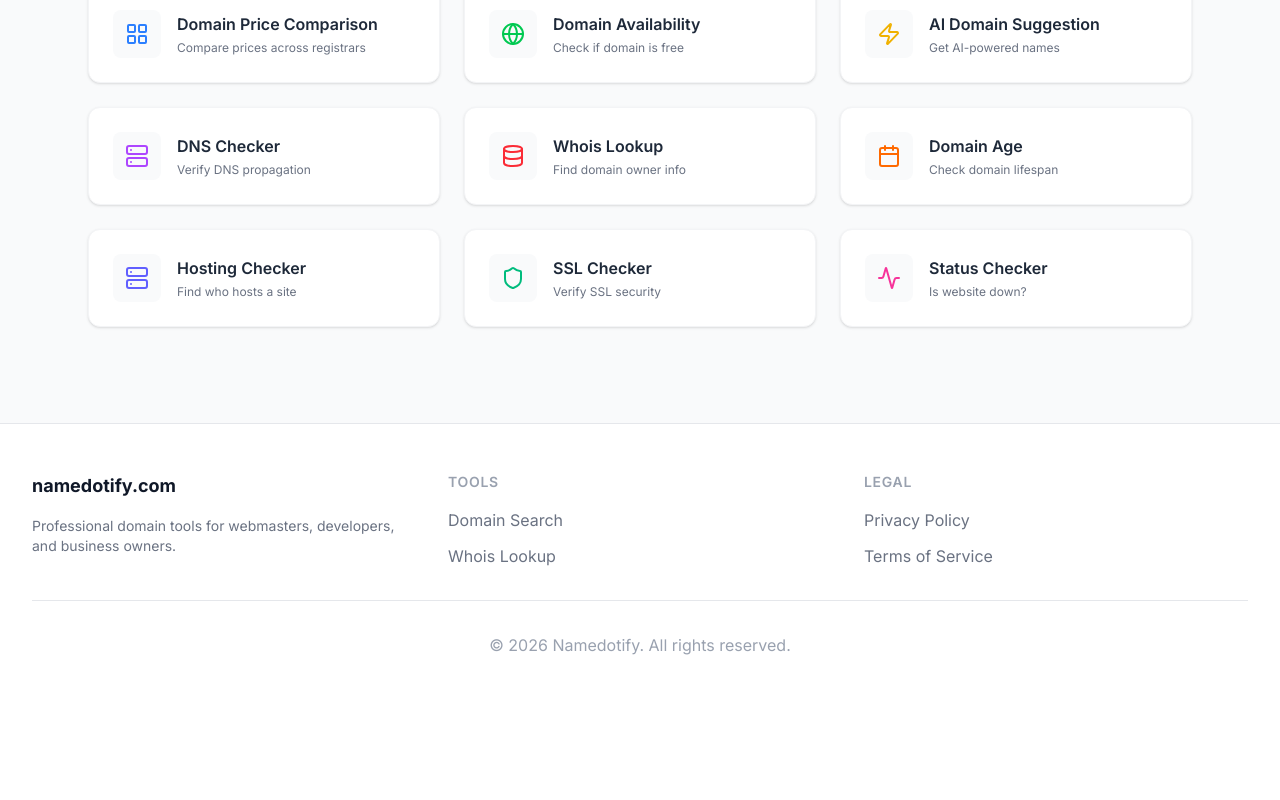
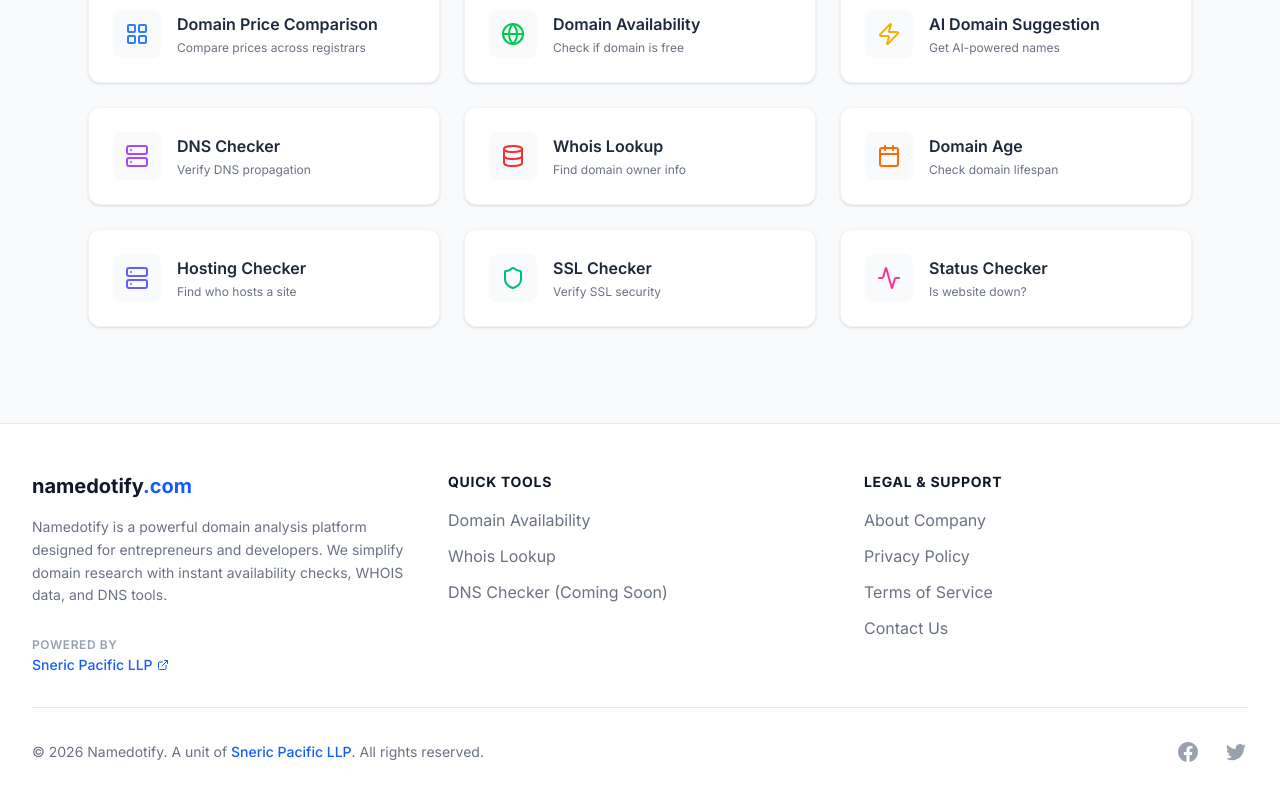
Before and after one commit to ashishjacob786/namedotify, a Next.js app: page / in a window 1280 px wide. Shown: the part 578-1378 px from the top of the page. Before the commit the page ends 1283 px from the top, so only its background shows below. Built offline with nearby package versions, Linux system fonts and the light colour scheme.

Commit message:
Updated footer with company branding

```diff
--- a/src/components/Footer.js
+++ b/src/components/Footer.js
@@ -1,36 +1,109 @@
 import React from 'react';
 import Link from 'next/link';
+import { ExternalLink } from 'lucide-react';
 
 export default function Footer() {
+  const currentYear = new Date().getFullYear();
+
   return (
     <footer className="bg-white border-t border-gray-200 mt-auto">
-      <div className="max-w-7xl mx-auto py-12 px-4 overflow-hidden sm:px-6 lg:px-8">
+      <div className="max-w-7xl mx-auto py-12 px-4 sm:px-6 lg:px-8">
+
+        {/* Top Section: Grid Layout */}
         <div className="grid grid-cols-1 md:grid-cols-3 gap-8 mb-8">
+
+            {/* Column 1: Brand & About */}
+            <div className="space-y-4">
+                <h3 className="text-xl font-bold text-gray-900">
+                    namedotify<span className="text-blue-600">.com</span>
+                </h3>
+                <p className="text-gray-500 text-sm leading-relaxed">
+                    Namedotify is a powerful domain analysis platform designed for entrepreneurs and developers.
+                    We simplify domain research with instant availability checks, WHOIS data, and DNS tools.
+                </p>
+                <div className="pt-2">
+                    <span className="text-xs font-semibold text-gray-400 uppercase tracking-wider">Powered By</span>
+                    <a
+                        href="https://snericpacific.com"
+                        target="_blank"
+                        rel="noopener noreferrer"
+                        className="block text-sm font-medium text-blue-600 hover:text-blue-800 transition flex items-center gap-1"
+                    >
+                        Sneric Pacific LLP <ExternalLink size={12} />
+                    </a>
+                </div>
+            </div>
+
+            {/* Column 2: Quick Tools */}
             <div>
-                <h3 className="text-lg font-bold text-gray-900 mb-4">namedotify.com</h3>
-                <p className="text-gray-500 text-sm">
-                    Professional domain tools for webmasters, developers, and business owners.
-                </p>
-            </div>
-            <div>
-                <h3 className="text-sm font-semibold text-gray-400 tracking-wider uppercase mb-4">Tools</h3>
+                <h3 className="text-sm font-bold text-gray-900 tracking-wider uppercase mb-4">Quick Tools</h3>
                 <ul className="space-y-3">
-                    <li><Link href="/" className="text-base text-gray-500 hover:text-blue-600">Domain Search</Link></li>
-                    <li><Link href="/whois" className="text-base text-gray-500 hover:text-blue-600">Whois Lookup</Link></li>
+                    <li>
+                        <Link href="/" className="text-base text-gray-500 hover:text-blue-600 transition">
+                            Domain Availability
+                        </Link>
+                    </li>
+                    <li>
+                        <Link href="/whois" className="text-base text-gray-500 hover:text-blue-600 transition">
+                            Whois Lookup
+                        </Link>
+                    </li>
+                    <li>
+                        <a href="#" className="text-base text-gray-500 hover:text-blue-600 transition">
+                            DNS Checker (Coming Soon)
+                        </a>
+                    </li>
                 </ul>
             </div>
+
+            {/* Column 3: Company & Legal */}
             <div>
-                <h3 className="text-sm font-semibold text-gray-400 tracking-wider uppercase mb-4">Legal</h3>
+                <h3 className="text-sm font-bold text-gray-900 tracking-wider uppercase mb-4">Legal & Support</h3>
                 <ul className="space-y-3">
-                    <li><a href="#" className="text-base text-gray-500 hover:text-blue-600">Privacy Policy</a></li>
-                    <li><a href="#" className="text-base text-gray-500 hover:text-blue-600">Terms of Service</a></li>
+                    <li>
+                        <a href="https://snericpacific.com" target="_blank" rel="noopener noreferrer" className="text-base text-gray-500 hover:text-blue-600 transition">
+                            About Company
+                        </a>
+                    </li>
+                    <li>
+                        <a href="#" className="text-base text-gray-500 hover:text-blue-600 transition">Privacy Policy</a>
+                    </li>
+                    <li>
+                        <a href="#" className="text-base text-gray-500 hover:text-blue-600 transition">Terms of Service</a>
+                    </li>
+                    <li>
+                        <a href="#" className="text-base text-gray-500 hover:text-blue-600 transition">Contact Us</a>
+                    </li>
                 </ul>
             </div>
         </div>
-        <div className="border-t border-gray-200 pt-8 flex justify-center">
-          <p className="text-base text-gray-400">
-            &copy; {new Date().getFullYear()} Namedotify. All rights reserved.
+
+        {/* Bottom Bar: Copyright */}
+        <div className="border-t border-gray-200 pt-8 mt-8 flex flex-col md:flex-row justify-between items-center text-center md:text-left gap-4">
+          <p className="text-sm text-gray-500">
+            &copy; {currentYear} Namedotify. A unit of{' '}
+            <a
+                href="https://snericpacific.com"
+                target="_blank"
+                rel="noopener noreferrer"
+                className="font-medium text-blue-600 hover:underline"
+            >
+                Sneric Pacific LLP
+            </a>. All rights reserved.
           </p>
+
+          <div className="flex space-x-6">
+            <a href="#" className="text-gray-400 hover:text-gray-500">
+              <span className="sr-only">Facebook</span>
+              {/* Facebook Icon Placeholder */}
+              <svg className="h-6 w-6" fill="currentColor" viewBox="0 0 24 24"><path fillRule="evenodd" d="M22 12c0-5.523-4.477-10-10-10S2 6.477 2 12c0 4.991 3.657 9.128 8.438 9.878v-6.987h-2.54V12h2.54V9.797c0-2.506 1.492-3.89 3.777-3.89 1.094 0 2.238.195 2.238.195v2.46h-1.26c-1.243 0-1.63.771-1.63 1.562V12h2.773l-.443 2.89h-2.33v6.988C18.343 21.128 22 16.991 22 12z" clipRule="evenodd" /></svg>
+            </a>
+            <a href="#" className="text-gray-400 hover:text-gray-500">
+              <span className="sr-only">Twitter</span>
+              {/* Twitter Icon Placeholder */}
+              <svg className="h-6 w-6" fill="currentColor" viewBox="0 0 24 24"><path d="M8.29 20.251c7.547 0 11.675-6.253 11.675-11.675 0-.178 0-.355-.012-.53A8.348 8.348 0 0022 5.92a8.19 8.19 0 01-2.357.646 4.118 4.118 0 001.804-2.27 8.224 8.224 0 01-2.605.996 4.107 4.107 0 00-6.993 3.743 11.65 11.65 0 01-8.457-4.287 4.106 4.106 0 001.27 5.477A4.072 4.072 0 012.8 9.713v.052a4.105 4.105 0 003.292 4.022 4.095 4.095 0 01-1.853.07 4.108 4.108 0 003.834 2.85A8.233 8.233 0 012 18.407a11.616 11.616 0 006.29 1.84" /></svg>
+            </a>
+          </div>
         </div>
       </div>
     </footer>
```
